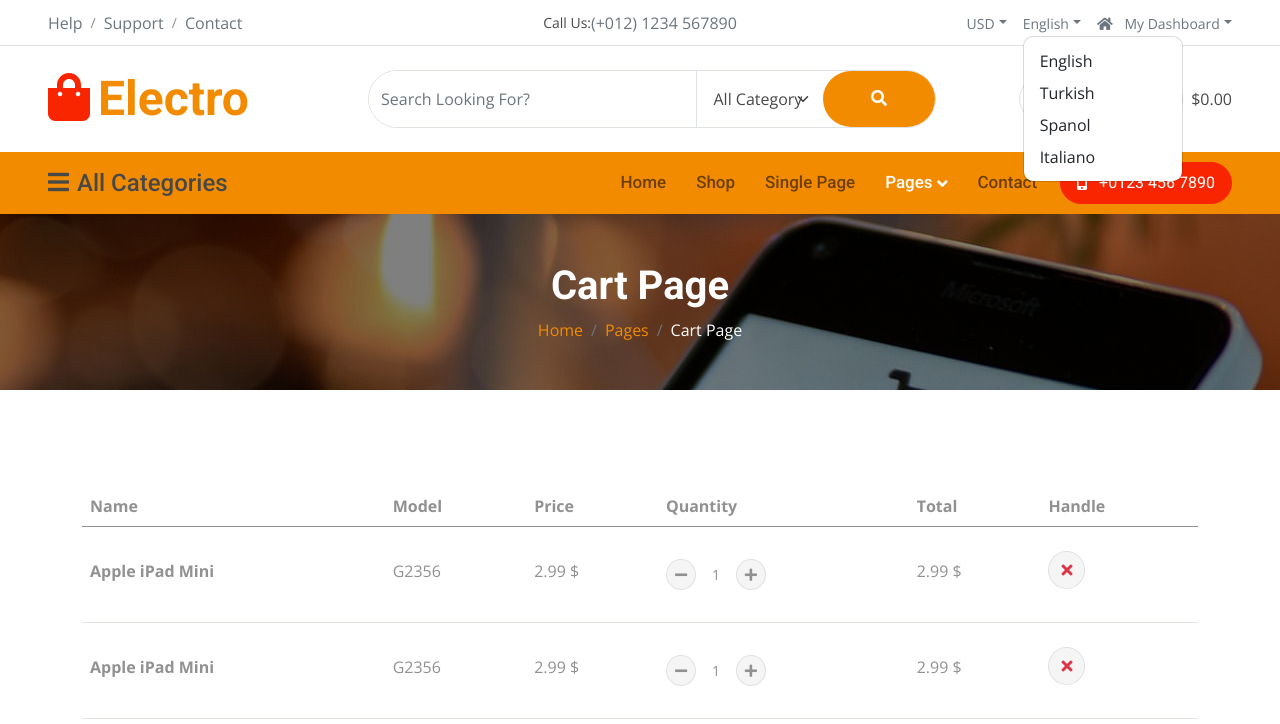
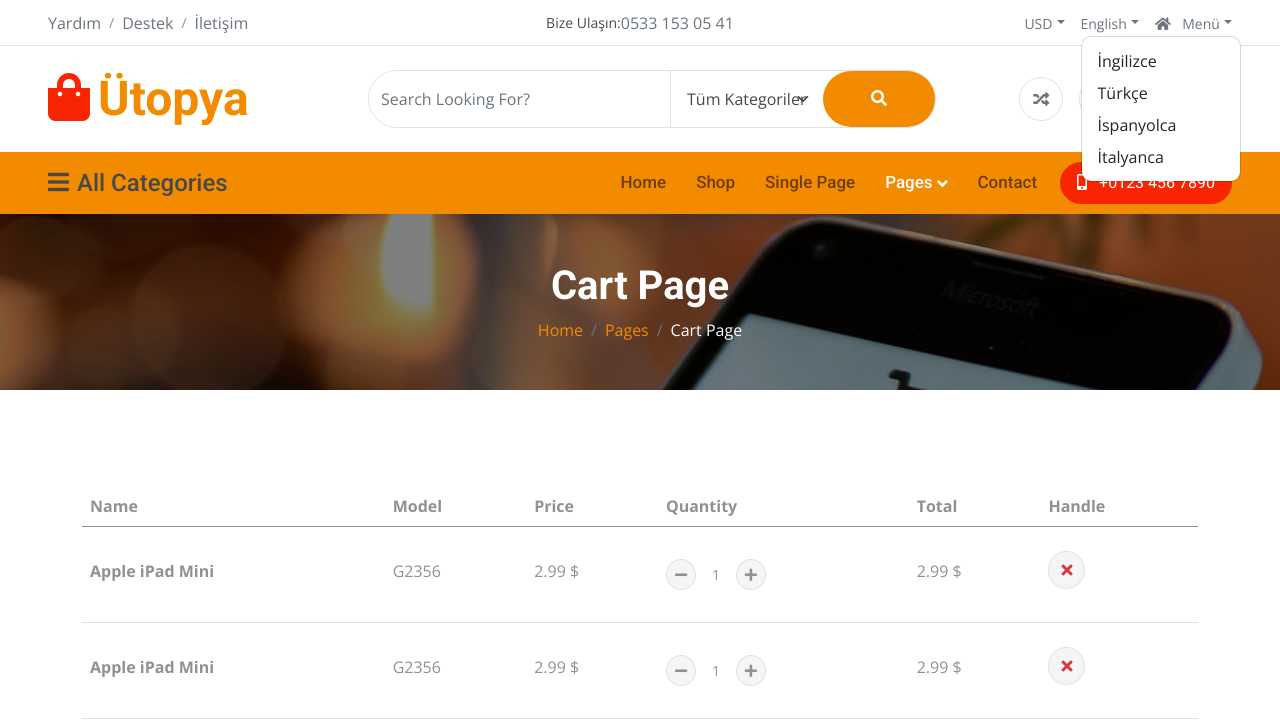
Before and after one commit to sertcozdemir/Utopia, a plain HTML site: page cart.html in a window 1280 px wide. Both pictures are taken after a click on the link "English". Shown: the top 724 px of the page. Drawn offline with nearby package versions, Linux system fonts and the light colour scheme.

Commit message:
Update cart.html

```diff
--- a/cart.html
+++ b/cart.html
@@ -3,7 +3,7 @@
 
 <head>
     <meta charset="utf-8">
-    <title>Electro - Electronics Website Template</title>
+    <title>Ütopya</title>
     <meta content="width=device-width, initial-scale=1.0" name="viewport">
     <meta content="" name="keywords">
     <meta content="" name="description">
@@ -48,14 +48,14 @@
         <div class="row gx-0 align-items-center">
             <div class="col-lg-4 text-center text-lg-start mb-lg-0">
                 <div class="d-inline-flex align-items-center" style="height: 45px;">
-                    <a href="#" class="text-muted me-2"> Help</a><small> / </small>
-                    <a href="#" class="text-muted mx-2"> Support</a><small> / </small>
-                    <a href="#" class="text-muted ms-2"> Contact</a>
+                    <a href="#" class="text-muted me-2"> Yardım</a><small> / </small>
+                    <a href="#" class="text-muted mx-2"> Destek</a><small> / </small>
+                    <a href="#" class="text-muted ms-2"> İletişim</a>
                 </div>
             </div>
             <div class="col-lg-4 text-center d-flex align-items-center justify-content-center">
-                <small class="text-dark">Call Us:</small>
-                <a href="#" class="text-muted">(+012) 1234 567890</a>
+                <small class="text-dark">Bize Ulaşın:</small>
+                <a href="#" class="text-muted">0533 153 05 41</a>
             </div>
 
             <div class="col-lg-4 text-center text-lg-end">
@@ -72,15 +72,15 @@
                         <a href="#" class="dropdown-toggle text-muted mx-2" data-bs-toggle="dropdown"><small>
                                 English</small></a>
                         <div class="dropdown-menu rounded">
-                            <a href="#" class="dropdown-item"> English</a>
-                            <a href="#" class="dropdown-item"> Turkish</a>
-                            <a href="#" class="dropdown-item"> Spanol</a>
-                            <a href="#" class="dropdown-item"> Italiano</a>
+                            <a href="#" class="dropdown-item"> İngilizce</a>
+                            <a href="#" class="dropdown-item"> Türkçe</a>
+                            <a href="#" class="dropdown-item"> İspanyolca</a>
+                            <a href="#" class="dropdown-item"> İtalyanca</a>
                         </div>
                     </div>
                     <div class="dropdown">
                         <a href="#" class="dropdown-toggle text-muted ms-2" data-bs-toggle="dropdown"><small><i
-                                    class="fa fa-home me-2"></i> My Dashboard</small></a>
+                                    class="fa fa-home me-2"></i> Menü</small></a>
                         <div class="dropdown-menu rounded">
                             <a href="#" class="dropdown-item"> Login</a>
                             <a href="#" class="dropdown-item"> Wishlist</a>
@@ -101,7 +101,7 @@
                 <div class="d-inline-flex align-items-center">
                     <a href="" class="navbar-brand p-0">
                         <h1 class="display-5 text-primary m-0"><i
-                                class="fas fa-shopping-bag text-secondary me-2"></i>Electro</h1>
+                                class="fas fa-shopping-bag text-secondary me-2"></i>Ütopya</h1>
                         <!-- <img src="img/logo.png" alt="Logo"> -->
                     </a>
                 </div>
@@ -112,7 +112,7 @@
                         <input class="form-control border-0 rounded-pill w-100 py-3" type="text"
                             data-bs-target="#dropdownToggle123" placeholder="Search Looking For?">
                         <select class="form-select text-dark border-0 border-start rounded-0 p-3" style="width: 200px;">
-                            <option value="All Category">All Category</option>
+                            <option value="All Category">Tüm Kategoriler</option>
                             <option value="Pest Control-2">Category 1</option>
                             <option value="Pest Control-3">Category 2</option>
                             <option value="Pest Control-4">Category 3</option>
```
